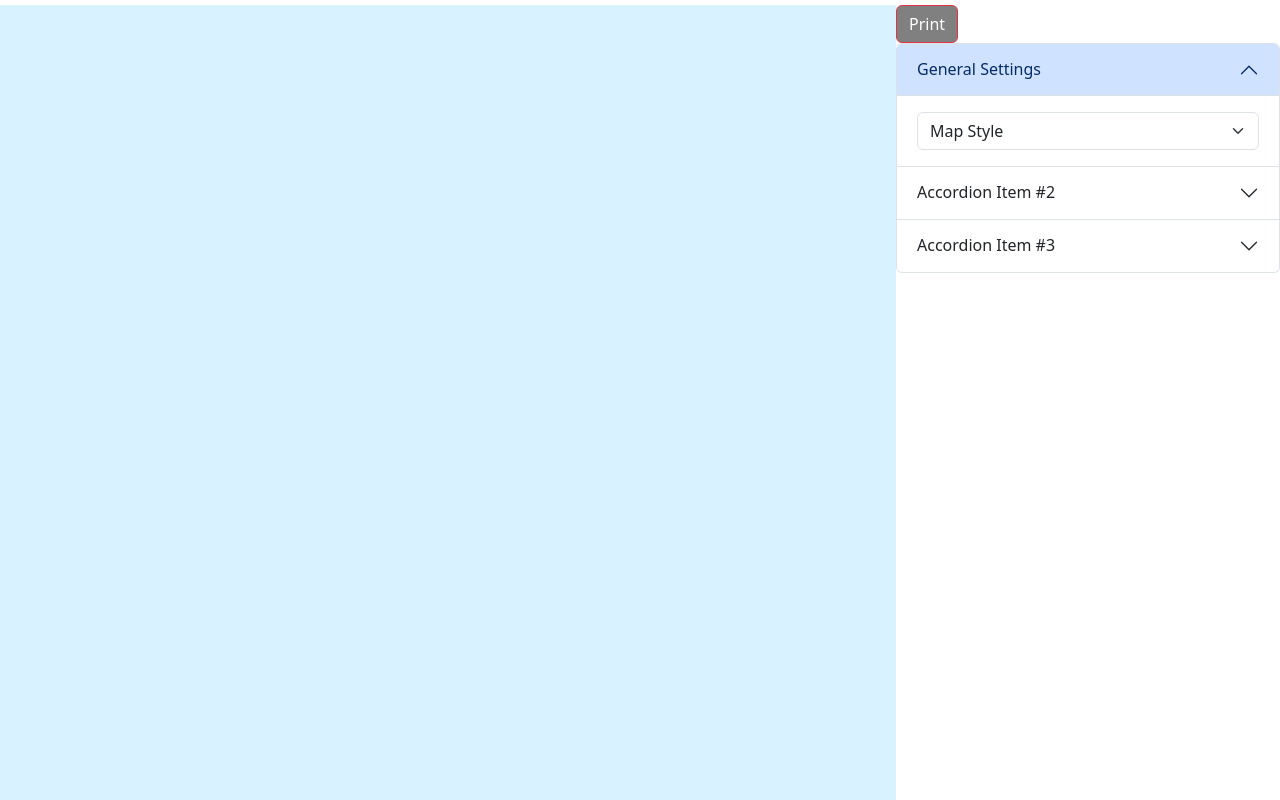
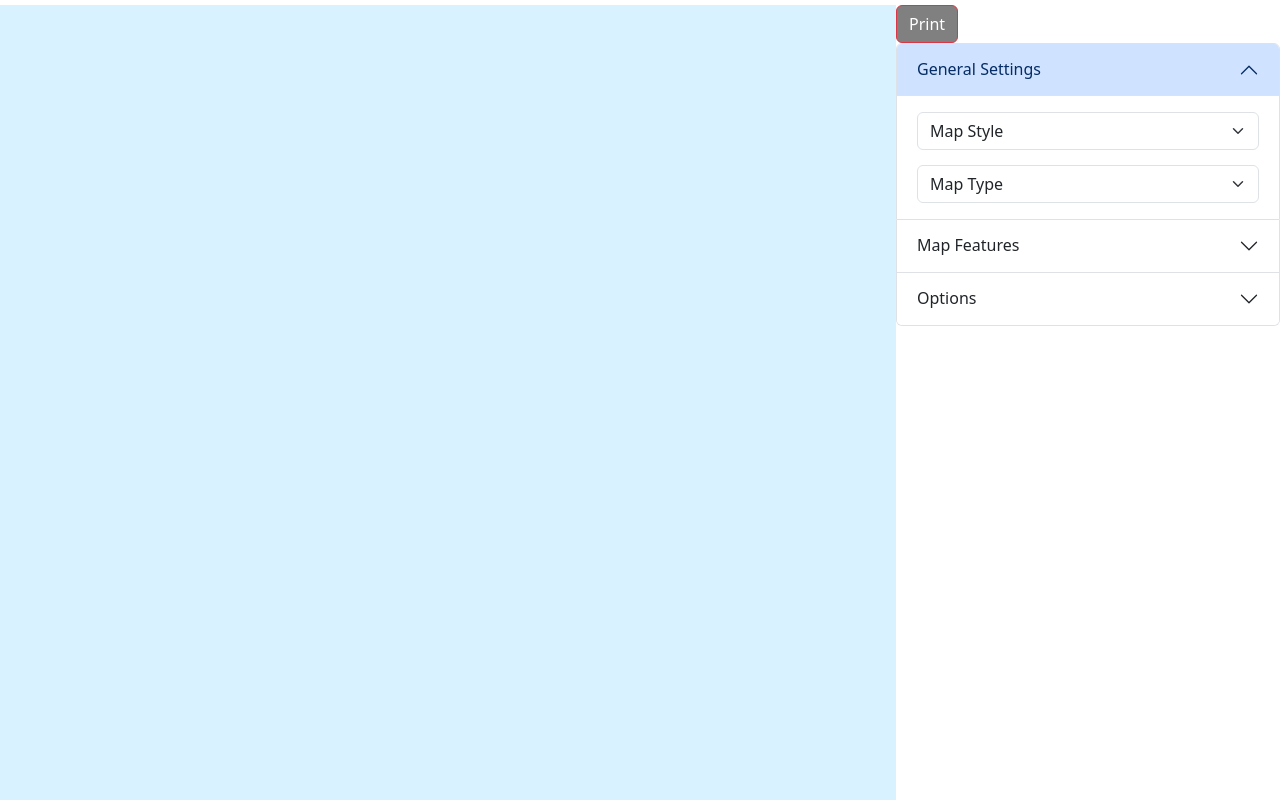
Before and after one commit to SpaceWAGdev/osm-render-client, a plain HTML site: page index.html in a window 1280 px wide. Drawn offline with Linux system fonts and the light colour scheme; no server answers.

Commit message:
add map type selector

```diff
--- a/index.html
+++ b/index.html
@@ -44,13 +44,22 @@
                   <option value="3">OSM Default</option>
                 </select>
               </form>
+              <div style="height: 15px;"></div>
+              <form action="">
+                <select class="form-select" aria-label="Map type selector">
+                  <option selected>Map Type</option>
+                  <option value="1">Default</option>
+                  <option value="2">3D Buildings</option>
+                  <option value="3">3D Landscape</option>
+                </select>
+              </form>
             </div>
           </div>
         </div>
         <div class="accordion-item">
           <h2 class="accordion-header">
             <button class="accordion-button collapsed" type="button" data-bs-toggle="collapse" data-bs-target="#panelsStayOpen-collapseTwo" aria-expanded="false" aria-controls="panelsStayOpen-collapseTwo">
-              Accordion Item #2
+                Map Features
             </button>
           </h2>
           <div id="panelsStayOpen-collapseTwo" class="accordion-collapse collapse">
@@ -62,7 +71,7 @@
         <div class="accordion-item">
           <h2 class="accordion-header">
             <button class="accordion-button collapsed" type="button" data-bs-toggle="collapse" data-bs-target="#panelsStayOpen-collapseThree" aria-expanded="false" aria-controls="panelsStayOpen-collapseThree">
-              Accordion Item #3
+              Options
             </button>
           </h2>
           <div id="panelsStayOpen-collapseThree" class="accordion-collapse collapse">
```
